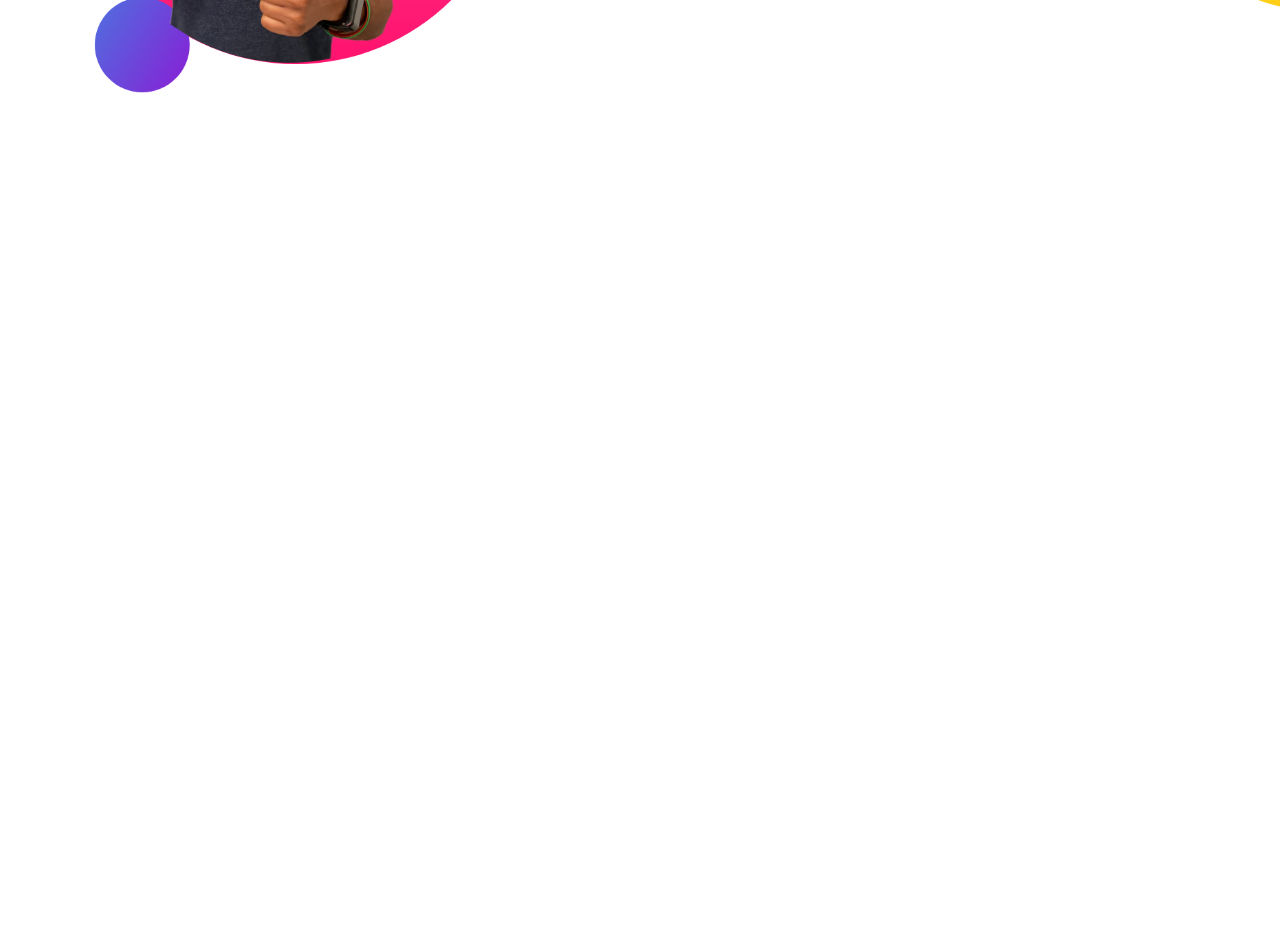
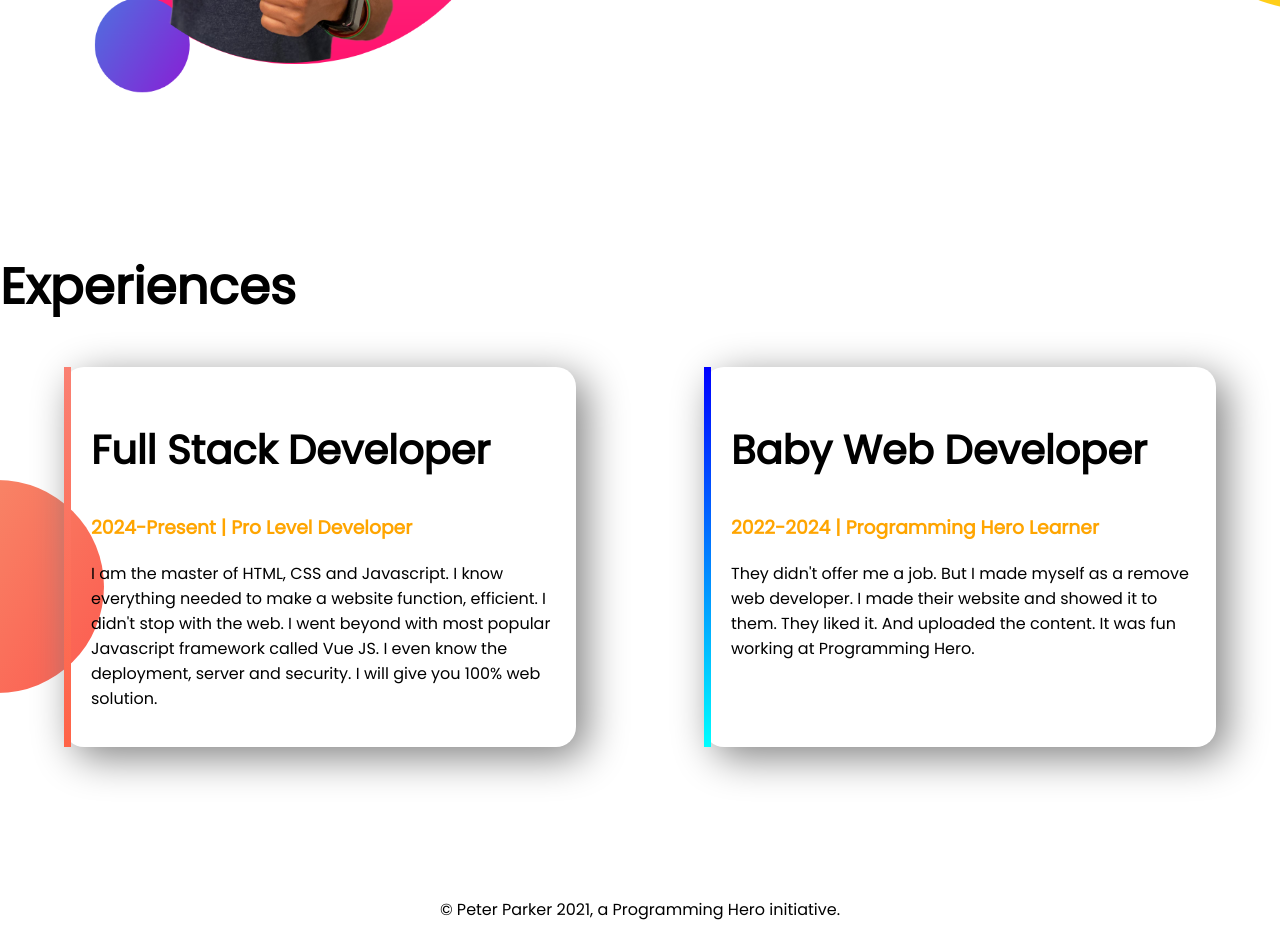
Before and after one commit to SMhamidAzad/developer-portfolio, a plain HTML site: page index.html in a window 1280 px wide. Shown: the part 1024-1962 px from the top of the page. Before the commit the page ends 1274 px from the top, so only its background shows below. Drawn offline with Linux system fonts and the light colour scheme.

Commit message:
added experience and footer

```diff
--- a/index.html
+++ b/index.html
@@ -1,36 +1,61 @@
 <!DOCTYPE html>
 <html lang="en">
+
 <head>
     <meta charset="UTF-8">
     <meta http-equiv="X-UA-Compatible" content="IE=edge">
     <meta name="viewport" content="width=device-width, initial-scale=1.0">
     <title>Hamid Portfolio</title>
     <link rel="preconnect" href="https://fonts.googleapis.com">
-<link rel="preconnect" href="https://fonts.gstatic.com" crossorigin>
-<link href="https://fonts.googleapis.com/css2?family=Poppins:ital@0;1&display=swap" rel="stylesheet">
+    <link rel="preconnect" href="https://fonts.gstatic.com" crossorigin>
+    <link href="https://fonts.googleapis.com/css2?family=Poppins:ital@0;1&display=swap" rel="stylesheet">
     <link rel="stylesheet" href="style.css">
 </head>
+
 <body>
-    <section class="top-banner">
+    <section class="top-banner flexible-container">
         <div class="half-width">
             <h1>Welcome To</h1>
             <h1><span class="org-col">Hamid Azad</span> World!</h1>
             <h3>Build Climber and Train Stopper</h3>
-            <p>My name is Syed Md. Abdul Hamid. My University name is International Islamic Universiy Chittagong. It is located in Shitakundo, Chittagong. My father name is S. M. Mujib Ullah. My mother name is Lutfun Naher.</p>
+            <p>My name is Syed Md. Abdul Hamid. My University name is International Islamic Universiy Chittagong. It is
+                located in Shitakundo, Chittagong. My father name is S. M. Mujib Ullah. My mother name is Lutfun Naher.
+            </p>
             <a class="link-button" target="_blank" href="https://www.linkedin.com/company/programminghero/">HIRE ME</a>
         </div>
         <div class="half-width"><img src="images/hamid-profile.png" alt=""></div>
     </section>
-    <section class="dream-big">
+    <section class="dream-big flexible-container">
         <div class="half-width">
             <img src="/images/jhankar2.png" alt="">
         </div>
         <div class="half-width">
             <h1>Dream Big</h2>
-            <h2>Become a developer</h2>
-            <p>I already learned the basic HTML and CSS. I can build any simple website. I can even teach my grandma how to make simple website. My goal is to build 3 websites and learn advanced topics.</p>
-            <a class="link-button" target="_blank" href="https://www.linkedin.com/company/programminghero/">DOWNLOAD RESUME</a>
+                <h2>Become a developer</h2>
+                <p>I already learned the basic HTML and CSS. I can build any simple website. I can even teach my grandma
+                    how to make simple website. My goal is to build 3 websites and learn advanced topics.</p>
+                <a class="link-button" target="_blank" href="https://www.linkedin.com/company/programminghero/">DOWNLOAD
+                    RESUME</a>
         </div>
     </section>
+    <section class="experience-area">
+        <h1>Experiences</h1>
+        <div class="flexible-container">
+            <div id="stack-web-dev" class="experience-item">
+                <h2>Full Stack Developer</h2>
+                <h3 class="org-col">2024-Present | Pro Level Developer</h3>
+                <p>I am the master of HTML, CSS and Javascript. I know everything needed to make a website function, efficient. I didn't stop with the web. I went beyond with most popular Javascript framework called Vue JS. I even know the deployment, server and security. I will give you 100% web solution.</p>
+            </div>
+            <div id="baby-web-dev" class="experience-item">
+                <h2>Baby Web Developer</h2>
+                <h3 class="org-col">2022-2024 | Programming Hero Learner</h3>
+                <p>They didn't offer me a job. But I made myself as a remove web developer. I made their website and showed it to them. They liked it. And uploaded the content. It was fun working at Programming Hero.</p>
+            </div>
+        </div>
+        <footer>
+            <p>© Peter Parker 2021, a Programming Hero initiative.</p>
+        </footer>
+    </section>
 </body>
+
 </html>
--- a/style.css
+++ b/style.css
@@ -5,10 +5,13 @@ body{
 h1{
     font-size: 50px;
 }
+h2{
+    font-size: 40px;
+}
 .org-col{
     color: orange;
 }
-section{
+.flexible-container{
     display: flex;
     margin-bottom: 150px;
 }
@@ -36,3 +39,29 @@ section{
     background-repeat: no-repeat;
     background-position: right;
 }
+.experience-area{
+    background-image: url(images/exp-bg.png);
+    background-repeat: no-repeat;
+    background-position: left;
+}
+#stack-web-dev{
+    border-left: 7px solid;
+    border-image: linear-gradient(salmon, tomato);
+    border-image-slice: 1;
+}
+#baby-web-dev{
+    border-left: 7px solid;
+    border-image: linear-gradient(blue, cyan);
+    border-image-slice: 1;
+}
+.experience-item{
+    width: 40%;
+    margin-left: 5%;
+    margin-right: 5%;
+    padding: 20px;
+    border-radius: 20px;
+    box-shadow: 10px 10px 40px grey;
+}
+footer p{
+    text-align: center;
+}
```
Also changed, not shown: 4 other files.
